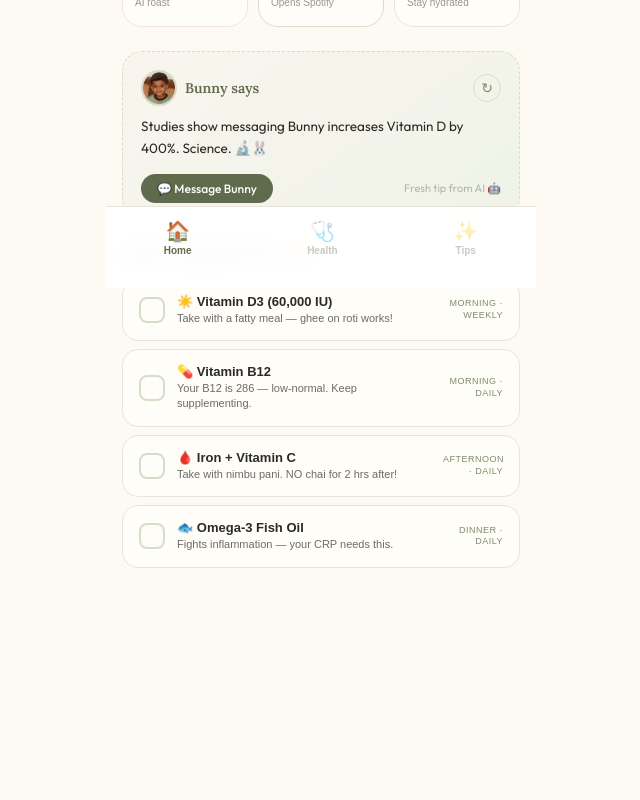
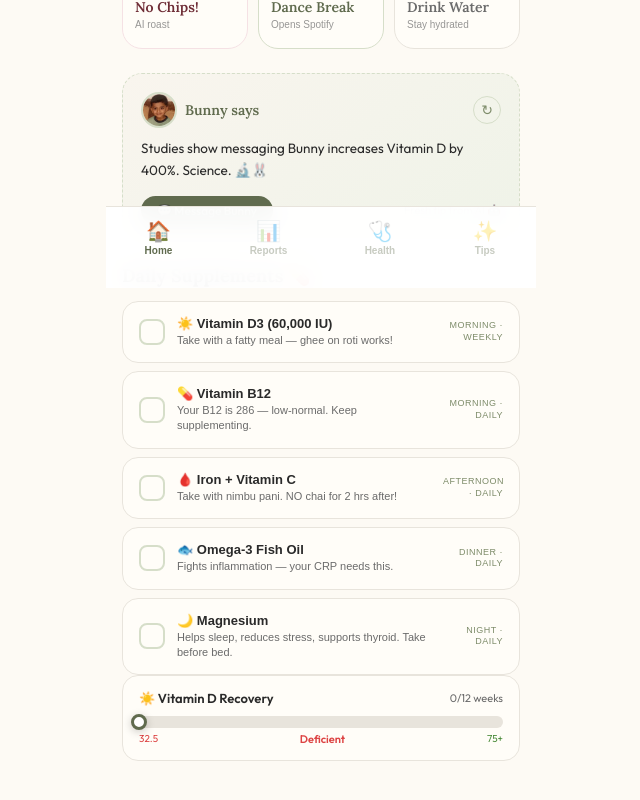
Before and after one commit to sachitbansal98/radhika-wellness, a React (Vite) app: page / in a window 1280 px wide. Shown: the part 512-1312 px from the top of the page, without its empty margins (319-959 px from the left). Before the commit the page ends 1190 px from the top, so only its background shows below. Built offline with nearby package versions, Linux system fonts and the light colour scheme.

Commit message:
Update App.jsx

```diff
--- a/src/App.jsx
+++ b/src/App.jsx
@@ -130,6 +130,7 @@ const SUPPS = [
   { name: "Vitamin B12", when: "Morning · Daily", emoji: "💊", tip: "Your B12 is 286 — low-normal. Keep supplementing." },
   { name: "Iron + Vitamin C", when: "Afternoon · Daily", emoji: "🩸", tip: "Take with nimbu pani. NO chai for 2 hrs after!" },
   { name: "Omega-3 Fish Oil", when: "Dinner · Daily", emoji: "🐟", tip: "Fights inflammation — your CRP needs this." },
+  { name: "Magnesium", when: "Night · Daily", emoji: "🌙", tip: "Helps sleep, reduces stress, supports thyroid. Take before bed." },
 ];
 
 const QUOTES = [
@@ -143,6 +144,34 @@ const QUOTES = [
 
 var pick = function(a) { return a[Math.floor(Math.random() * a.length)]; };
 var shuffle = function(a) { return a.slice().sort(function() { return Math.random() - 0.5; }); };
+
+
+/* ─── Vitamin D Progress Meter ─── */
+function VitDMeter(props) {
+  var weeks = props.weeks;
+  var total = 12; // 12 week treatment course
+  var pct = Math.min((weeks / total) * 100, 100);
+  var color = pct < 30 ? "#D44" : pct < 60 ? "#D4930D" : pct < 85 ? "#8BAD6A" : "#4A8B3A";
+  var label = pct < 30 ? "Deficient" : pct < 60 ? "Getting there" : pct < 85 ? "Almost!" : "On track! 🌟";
+
+  return (
+    <div className="vitd-meter">
+      <div className="vitd-header">
+        <span style={{ fontSize: 13, fontWeight: 600, color: "#2A2A2A" }}>☀️ Vitamin D Recovery</span>
+        <span style={{ fontSize: 11, color: "#6B6B6B" }}>{weeks}/{total} weeks</span>
+      </div>
+      <div className="vitd-track">
+        <div className="vitd-fill" style={{ width: pct + "%", background: "linear-gradient(90deg, #D44, #D4930D, #8BAD6A, #4A8B3A)", transition: "width 1s cubic-bezier(0.34, 1.56, 0.64, 1)" }} />
+        <div className="vitd-thumb" style={{ left: "calc(" + pct + "% - 8px)", transition: "left 1s cubic-bezier(0.34, 1.56, 0.64, 1)" }} />
+      </div>
+      <div style={{ display: "flex", justifyContent: "space-between", marginTop: 4 }}>
+        <span style={{ fontSize: 10, color: "#D44" }}>32.5</span>
+        <span style={{ fontSize: 11, fontWeight: 600, color: color }}>{label}</span>
+        <span style={{ fontSize: 10, color: "#4A8B3A" }}>75+</span>
+      </div>
+    </div>
+  );
+}
 
 /* ─── Bunny Tip (AI) ─── */
 function BunnyTip() {
@@ -401,8 +430,13 @@ export default function App() {
   var _s5 = useState(false); var showBreathe = _s5[0]; var setShowBreathe = _s5[1];
   var _s6 = useState(false); var showMeal = _s6[0]; var setShowMeal = _s6[1];
   var _s7 = useState(false); var showChips = _s7[0]; var setShowChips = _s7[1];
+  var _s7b = useState(false); var showVitdAnim = _s7b[0]; var setShowVitdAnim = _s7b[1];
   var _s8 = useState(null); var toast = _s8[0]; var setToast = _s8[1];
   var _s9 = useState(false); var loaded = _s9[0]; var setLoaded = _s9[1];
+  var _s10 = useState(function() {
+    var saved = localStorage.getItem("rw_vitd_doses");
+    return saved ? parseInt(saved) : 0;
+  }); var vitdDoses = _s10[0]; var setVitdDoses = _s10[1];
 
   useEffect(function() { setTimeout(function() { setLoaded(true); }, 100); }, []);
 
@@ -420,7 +454,20 @@ export default function App() {
   }, [meals]);
 
   var flash = function(msg) { setToast(msg); setTimeout(function() { setToast(null); }, 6000); };
-  var toggleSupp = function(i) { setSupps(function(p) { return p.map(function(s, idx) { return idx === i ? Object.assign({}, s, { done: !s.done }) : s; }); }); };
+  var toggleSupp = function(i) {
+    setSupps(function(p) {
+      var updated = p.map(function(s, idx) { return idx === i ? Object.assign({}, s, { done: !s.done }) : s; });
+      // Track Vitamin D doses (first supplement, index 0)
+      if (i === 0 && !p[0].done) {
+        var newDoses = vitdDoses + 1;
+        setVitdDoses(newDoses);
+        localStorage.setItem("rw_vitd_doses", String(newDoses));
+        setShowVitdAnim(true);
+        setTimeout(function() { setShowVitdAnim(false); }, 2000);
+      }
+      return updated;
+    });
+  };
 
   var logMeal = function(m) {
     setMeals(function(p) { return p.concat([m]); });
@@ -449,6 +496,7 @@ export default function App() {
       <header className="header">
         <div className="header-top"><span className="header-brand">🌿</span></div>
         <h1 className="header-greeting">{greet}, Radhika</h1>
+        <p style={{ color: "rgba(255,255,255,0.5)", fontSize: 11, margin: "0 0 8px", fontFamily: "'Outfit',sans-serif", letterSpacing: 0.5 }}>{new Date().toLocaleDateString("en-IN", { weekday: "long", day: "numeric", month: "long", year: "numeric" })}</p>
         <p className="header-quote">"{quote[0]}"<br /><span style={{ fontWeight: 400, fontSize: 11 }}>— {quote[1]}</span></p>
       </header>
 
@@ -511,6 +559,9 @@ export default function App() {
               })}
             </div>
 
+            <VitDMeter weeks={Math.min(vitdDoses, 12)} />
+            {showVitdAnim && <div className="toast" style={{ background: "linear-gradient(135deg, #D4930D, #4A8B3A)" }}>☀️ Vitamin D taken! You're {Math.min(Math.round((vitdDoses/12)*100), 100)}% through your recovery! Keep going! 💪</div>}
+
             {meals.length > 0 && (
               <>
                 <h3 className="section-title" style={{ marginTop: 28 }}>Today's Meals 📋</h3>
@@ -535,6 +586,103 @@ export default function App() {
                 })}
               </>
             )}
+          </div>
+        )}
+
+        {tab === "reports" && (
+          <div className="fade-in">
+            <h3 className="section-title">Weekly Report 📊</h3>
+            <p className="hint" style={{ marginBottom: 20 }}>Your progress over the past days</p>
+
+            {(function() {
+              var history = loadHistory("rw_history");
+              var last7 = history.slice(-7);
+
+              if (last7.length === 0) {
+                return (
+                  <div style={{ textAlign: "center", padding: "40px 20px", color: C.stone }}>
+                    <p style={{ fontSize: 40, marginBottom: 12 }}>📊</p>
+                    <p style={{ fontSize: 14 }}>No data yet! Start logging meals and your chart will appear here.</p>
+                  </div>
+                );
+              }
+
+              var maxCal = Math.max.apply(null, last7.map(function(d) { return d.calories || 1; }));
+              var maxP = Math.max.apply(null, last7.map(function(d) { return d.protein || 1; }));
+              var days = ["Sun", "Mon", "Tue", "Wed", "Thu", "Fri", "Sat"];
+
+              return (
+                <>
+                  {/* Protein Chart */}
+                  <div style={{ background: C.warm, borderRadius: 20, padding: "20px 16px", marginBottom: 16, border: "1px solid " + C.sand }}>
+                    <p style={{ fontSize: 14, fontWeight: 600, marginBottom: 16, color: C.charcoal }}>🥚 Daily Protein (g)</p>
+                    <div style={{ display: "flex", alignItems: "flex-end", gap: 6, height: 120 }}>
+                      {last7.map(function(d, i) {
+                        var h = Math.max((d.protein / 70) * 100, 8);
+                        var dayName = days[new Date(d.date).getDay()];
+                        var isGood = d.protein >= 50;
+                        return (
+                          <div key={i} style={{ flex: 1, display: "flex", flexDirection: "column", alignItems: "center", gap: 4 }}>
+                            <span style={{ fontSize: 10, fontWeight: 600, color: isGood ? C.olive : C.burg }}>{d.protein}g</span>
+                            <div style={{ width: "100%", height: h + "%", minHeight: 8, background: isGood ? "linear-gradient(180deg, " + C.olive + ", " + C.oliveMid + ")" : "linear-gradient(180deg, " + C.burg + ", " + C.burgLight + ")", borderRadius: 6, transition: "height 0.5s ease" }} />
+                            <span style={{ fontSize: 9, color: C.mist }}>{dayName}</span>
+                          </div>
+                        );
+                      })}
+                    </div>
+                    <div style={{ display: "flex", justifyContent: "space-between", marginTop: 8 }}>
+                      <span style={{ fontSize: 10, color: C.mist }}>Target: 60-70g/day</span>
+                      <span style={{ fontSize: 10, color: C.olive }}>Green = 50g+</span>
+                    </div>
+                  </div>
+
+                  {/* Calories Chart */}
+                  <div style={{ background: C.warm, borderRadius: 20, padding: "20px 16px", marginBottom: 16, border: "1px solid " + C.sand }}>
+                    <p style={{ fontSize: 14, fontWeight: 600, marginBottom: 16, color: C.charcoal }}>🔥 Daily Calories</p>
+                    <div style={{ display: "flex", alignItems: "flex-end", gap: 6, height: 120 }}>
+                      {last7.map(function(d, i) {
+                        var h = Math.max((d.calories / 2000) * 100, 8);
+                        var dayName = days[new Date(d.date).getDay()];
+                        return (
+                          <div key={i} style={{ flex: 1, display: "flex", flexDirection: "column", alignItems: "center", gap: 4 }}>
+                            <span style={{ fontSize: 10, fontWeight: 600, color: C.burg }}>{d.calories}</span>
+                            <div style={{ width: "100%", height: h + "%", minHeight: 8, background: "linear-gradient(180deg, " + C.burg + ", " + C.burgLight + ")", borderRadius: 6, transition: "height 0.5s ease" }} />
+                            <span style={{ fontSize: 9, color: C.mist }}>{dayName}</span>
+                          </div>
+                        );
+                      })}
+                    </div>
+                  </div>
+
+                  {/* Supplements Streak */}
+                  <div style={{ background: C.warm, borderRadius: 20, padding: "20px 16px", marginBottom: 16, border: "1px solid " + C.sand }}>
+                    <p style={{ fontSize: 14, fontWeight: 600, marginBottom: 12, color: C.charcoal }}>💊 Supplement Streak</p>
+                    <div style={{ display: "flex", gap: 6 }}>
+                      {last7.map(function(d, i) {
+                        var parts = (d.supplements || "0/5").split("/");
+                        var done = parseInt(parts[0]);
+                        var total = parseInt(parts[1]);
+                        var allDone = done === total;
+                        var dayName = days[new Date(d.date).getDay()];
+                        return (
+                          <div key={i} style={{ flex: 1, textAlign: "center" }}>
+                            <div style={{ width: 32, height: 32, borderRadius: "50%", margin: "0 auto 4px", display: "flex", alignItems: "center", justifyContent: "center", fontSize: 12, fontWeight: 600, background: allDone ? C.olive : d.done > 0 ? C.oliveGhost : C.sand, color: allDone ? "#fff" : C.stone }}>
+                              {allDone ? "✓" : done}
+                            </div>
+                            <span style={{ fontSize: 9, color: C.mist }}>{dayName}</span>
+                          </div>
+                        );
+                      })}
+                    </div>
+                  </div>
+
+                  {/* Vitamin D Progress */}
+                  <VitDMeter weeks={Math.min(vitdDoses, 12)} />
+                </>
+              );
+            })()}
+
+            <BunnyTip />
           </div>
         )}
 
@@ -613,7 +761,7 @@ export default function App() {
       </main>
 
       <nav className="bottom-nav">
-        {[["home", "🏠", "Home"], ["health", "🩺", "Health"], ["tips", "✨", "Tips"]].map(function(t) {
+        {[["home", "🏠", "Home"], ["reports", "📊", "Reports"], ["health", "🩺", "Health"], ["tips", "✨", "Tips"]].map(function(t) {
           return (
             <button key={t[0]} className={"nav-btn" + (tab === t[0] ? " nav-active" : "")} onClick={function() { setTab(t[0]); }}>
               <span className="nav-icon">{t[1]}</span>
@@ -745,7 +893,7 @@ export default function App() {
         .btn-save{width:100%;padding:15px;border-radius:14px;font-size:15px;font-weight:600;cursor:pointer;border:none;font-family:'Outfit',sans-serif;background:" + C.burg + ";color:#fff}\
         .btn-save:disabled{background:" + C.sand + ";color:" + C.mist + ";cursor:default}\
         .toast{position:fixed;top:16px;left:50%;transform:translateX(-50%);z-index:999;background:" + C.olive + ";color:#fff;padding:14px 24px;border-radius:16px;font-size:13px;max-width:360px;text-align:center;white-space:pre-line;box-shadow:0 8px 32px rgba(0,0,0,0.25);animation:slideDown 0.4s ease;line-height:1.5}\
-        @keyframes fadeIn{from{opacity:0}to{opacity:1}}\
+                .vitd-meter{background:#FFFDF8;border-radius:16px;padding:14px 16px;margin-bottom:16px;border:1px solid #E8E4DC}        .vitd-header{display:flex;justify-content:space-between;align-items:center;margin-bottom:10px}        .vitd-track{height:12px;background:#E8E4DC;border-radius:6px;position:relative;overflow:visible}        .vitd-fill{height:100%;border-radius:6px;position:relative}        .vitd-thumb{position:absolute;top:-2px;width:16px;height:16px;border-radius:50%;background:#fff;border:3px solid #606B4E;box-shadow:0 2px 8px rgba(0,0,0,0.2)}@keyframes fadeIn{from{opacity:0}to{opacity:1}}\
         @keyframes slideUp{from{transform:translateY(40px);opacity:0}to{transform:none;opacity:1}}\
         @keyframes slideDown{from{transform:translateX(-50%) translateY(-16px);opacity:0}to{transform:translateX(-50%) translateY(0);opacity:1}}\
         @keyframes fadeUp{from{transform:translateY(12px);opacity:0}to{transform:none;opacity:1}}\
```
